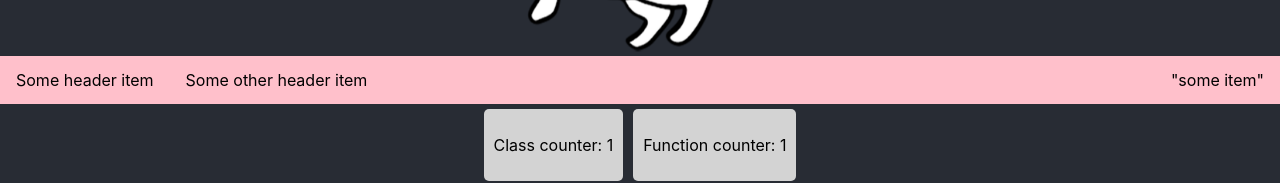
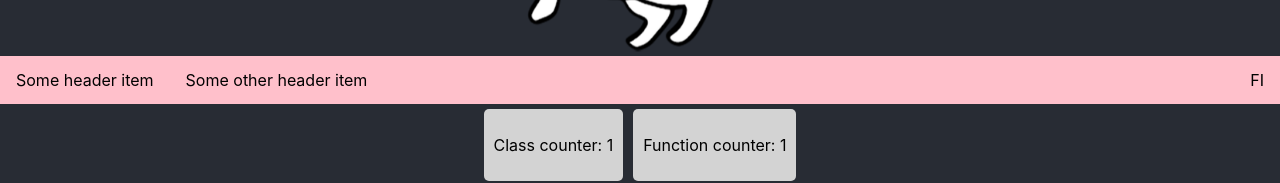
Before and after one commit to BionerKilta/NamiAppro, a React (Create React App) app: page / in a window 1280 px wide. Shown: the part 264-447 px from the top of the page. Built offline with nearby package versions, Linux system fonts and the light colour scheme.

Commit message:
Added language toggle and context

```diff
--- a/src/components/header/header.css
+++ b/src/components/header/header.css
@@ -20,9 +20,6 @@
 
 .header-item {
   display: inline-block;
-}
-
-.header-item {
   margin-left: 1rem;
   margin-right: 1rem;
 }
--- a/src/components/header/header.js
+++ b/src/components/header/header.js
@@ -1,4 +1,5 @@
 import React from "react";
+import { LanguageToggle } from "..";
 import "./header.css";
 
 /**
@@ -22,7 +23,7 @@ export default function Header(props) {
       </div>
       <div className="header-link-container header-right">
         <div className="header-item">
-          "some item"
+          <LanguageToggle />
         </div>
       </div>
     </div>
--- a/src/components/index.js
+++ b/src/components/index.js
@@ -1,5 +1,7 @@
 import Header from "./header/header";
+import LanguageToggle from "./languageToggle/languageToggle";
 
 export {
-  Header
+  Header,
+  LanguageToggle
 };
--- /dev/null
+++ b/src/components/languageToggle/languageToggle.js
@@ -0,0 +1,34 @@
+import React, { useContext } from "react";
+import { LanguageContext } from "../../context";
+
+/**
+ * Language toggling element
+ * @returns {JSX.Element} language toggle
+ */
+export default function LanguageToggle() {
+  const langContext = useContext(LanguageContext);
+  const language = langContext?.state?.language;
+
+  /**
+   * Handle the click event, change language by
+   * calling language context reducer dispatch function
+   */
+  function handleClick() {
+    switch(language) {
+      case "fi":
+        langContext.dispatch("en");
+        break;
+      case "en":
+        langContext.dispatch("fi");
+        break;
+      default:
+        langContext.dispatch("fi");
+    }
+  }
+
+  return (
+    <div onClick={handleClick}>
+      {language?.toUpperCase()}
+    </div>
+  );
+}
--- /dev/null
+++ b/src/context/index.js
@@ -0,0 +1,6 @@
+import { LanguageContext, LanguageProvider } from "./languageContext/languageContext";
+
+export {
+  LanguageContext,
+  LanguageProvider
+};
--- /dev/null
+++ b/src/context/languageContext/languageContext.js
@@ -0,0 +1,39 @@
+import React, { createContext, useReducer } from "react";
+
+export const LanguageContext = createContext();
+
+/**
+ * initial language is 'fi'
+ */
+const initialState = { language: "fi" };
+
+/**
+ * Reducer for language selection
+ * @param {object} state current state
+ * @param {string} action new target language
+ * @returns {object} new language
+ */
+export function languageReducer(state, action) {
+  switch(action) {
+    case "fi":
+      return { language: "fi" };
+    case "en":
+      return { language: "en" };
+    default:
+      return { language: "fi" };
+  }
+}
+
+/**
+ * Language context provider HOC
+ * @param {*} props child components
+ * @returns higher order component that wraps children in language context provider
+ */
+export function LanguageProvider(props) {
+  const [state, dispatch] = useReducer(languageReducer, initialState);
+  return (
+    <LanguageContext.Provider value={{ state, dispatch }}>
+      {props.children}
+    </LanguageContext.Provider>
+  );
+}
--- a/src/index.js
+++ b/src/index.js
@@ -1,11 +1,14 @@
 import React from 'react';
 import ReactDOM from 'react-dom';
+import App from './app/App';
+import { LanguageProvider } from './context';
 import './index.css';
-import App from './app/App';
 
 ReactDOM.render(
   <React.StrictMode>
-    <App />
+    <LanguageProvider>
+      <App />
+    </LanguageProvider>
   </React.StrictMode>,
   document.getElementById('root')
 );
```
Also changed, not shown: src/components/languageToggle/languageToggle.css (added), 1 other file (tests, documents, lock files or other folders).
